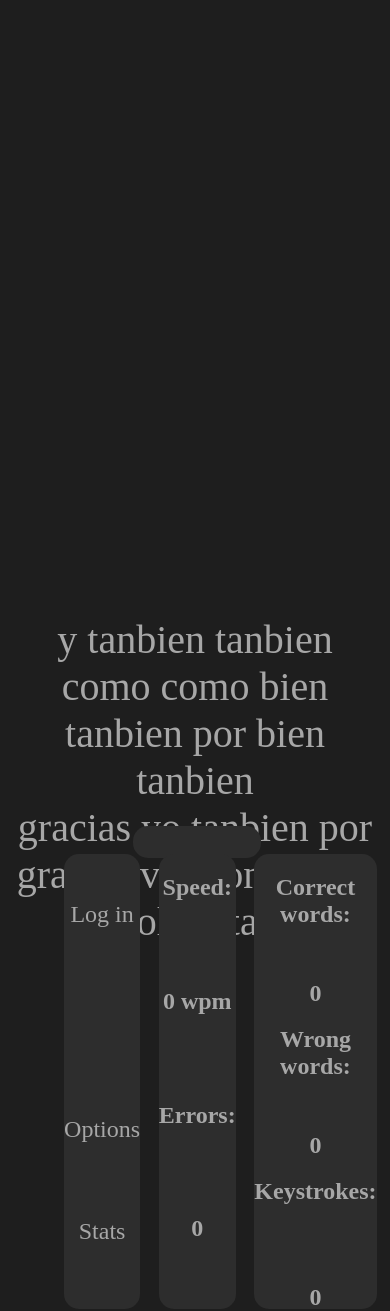
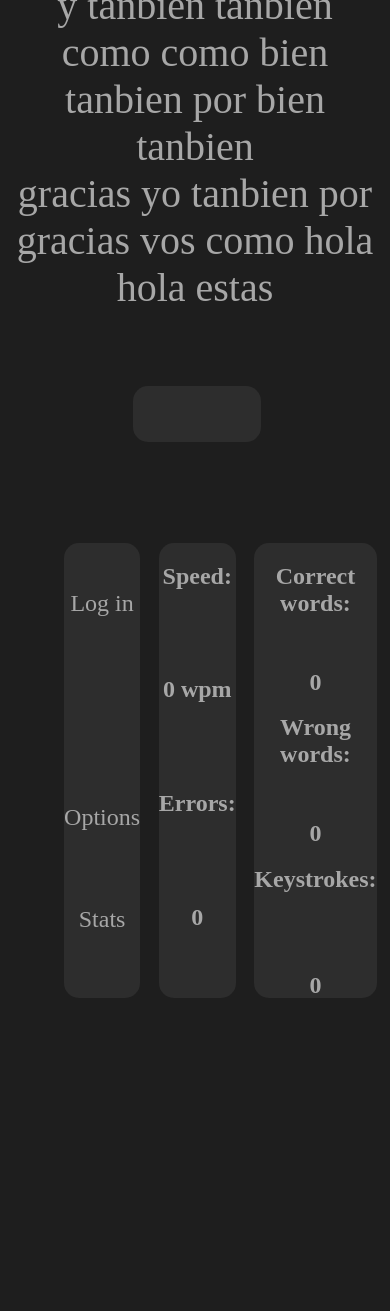
Before and after one commit to augusto539/web-de-tipeacion, a plain HTML site: page index.html in a window 390 px wide. After the commit the page ends 999 px from the top, so only its background shows below. Drawn offline with Linux system fonts and the light colour scheme.

Commit message:
Add files via upload

```diff
--- a/style.css
+++ b/style.css
@@ -216,16 +216,16 @@ a:hover{
 
     body{
         display: grid;
-        grid-template-rows: 84% 12%;
-        height: 98%;
+        grid-template-rows: 88% 12%;
+        height: 100%;
     }
 
     body div{
-        grid-row: 2;
+        grid-row: 1;
     }
 
     body .Google_AdSense_down{
-        grid-row: 3;
+        grid-row: 2;
     }
 
     .Stats .Customable_Stats_1{
```
